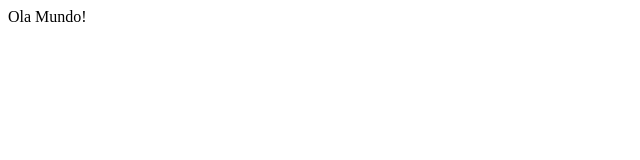
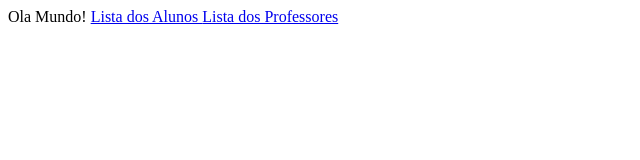
Before and after one commit to EduardoAmad/Programa-o, a plain HTML site: page index.html in a window 1280 px wide. Shown: the whole page, without its empty margins (0-640 px from the left). Drawn offline with Linux system fonts and the light colour scheme.

Commit message:
Criadas págs Alunos e Professores

```diff
--- a/index.html
+++ b/index.html
@@ -1 +1,5 @@
 Ola Mundo!
+
+<a href="alunos.html"> Lista dos Alunos </a>
+
+<a href="profrssor.html"> Lista dos Professores </a>
```
